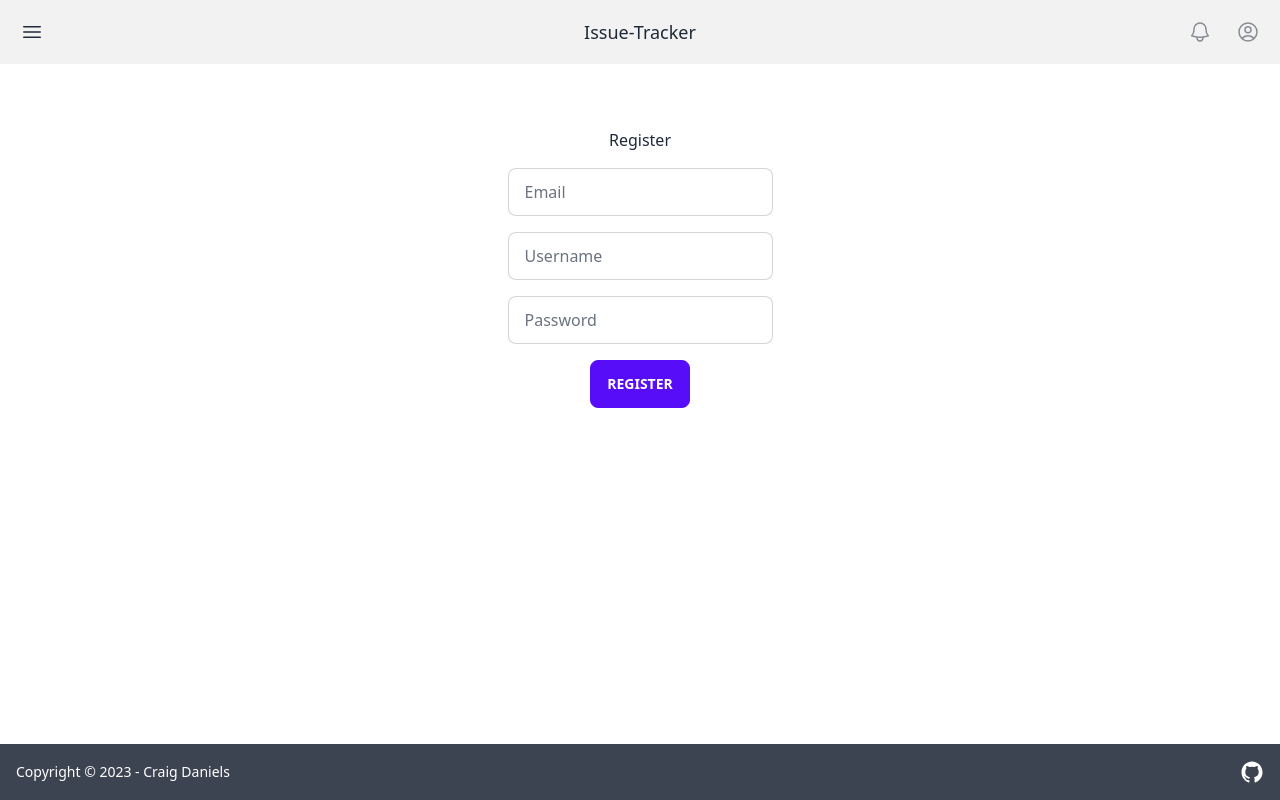
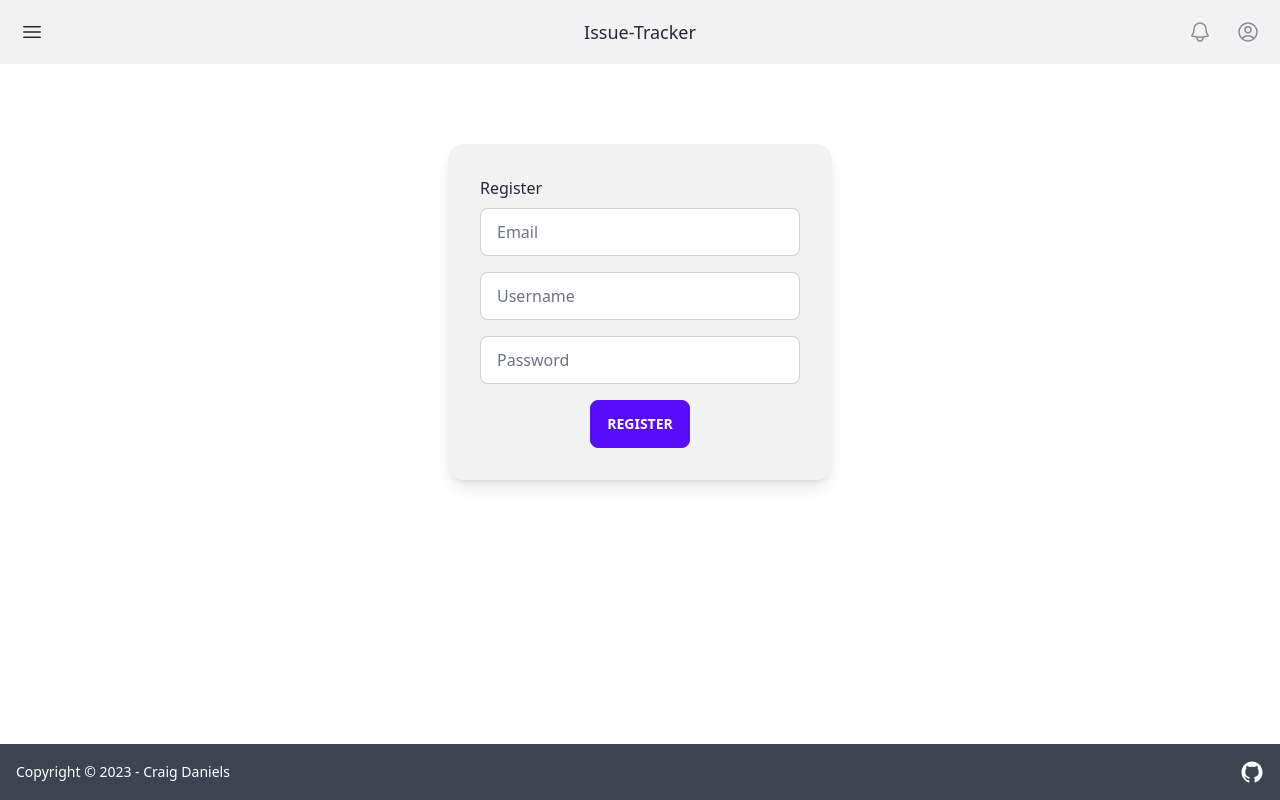
Before and after one commit to craigrdaniels/issue-tracker, a React (Vite) app in the folder frontend/: page /register in a window 1280 px wide. Built offline with nearby package versions, Linux system fonts and the light colour scheme.

Commit message:
style with daisyui

```diff
--- a/frontend/src/pages/register.tsx
+++ b/frontend/src/pages/register.tsx
@@ -39,10 +39,11 @@ const RegisterPage = (): ReactElement => {
   }
 
   return (
-    <div className="flex flex-col items-center gap-4 pt-16 align-middle">
+    <div className="card mx-auto mt-20 w-96 place-self-center self-center justify-self-center bg-base-200 shadow-lg">
+      <div className="card-body">
         <h3>Register</h3>
         {error && (
-        <div className="alert alert-error w-fit shadow-lg">
+          <div className="alert alert-error shadow-lg">
             <ExclamationTriangleIcon className="h-6 w-6" />
             {error}
           </div>
@@ -74,6 +75,7 @@ const RegisterPage = (): ReactElement => {
           </button>
         </form>
       </div>
+    </div>
   )
 }
 
```
Lines whose indentation alone changed are shown as unchanged.
